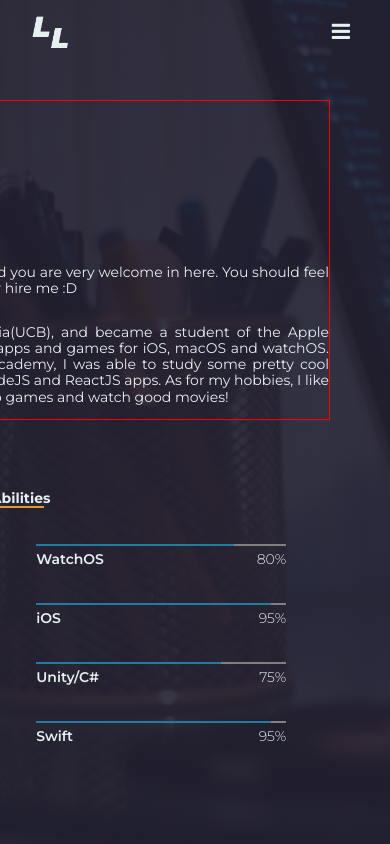
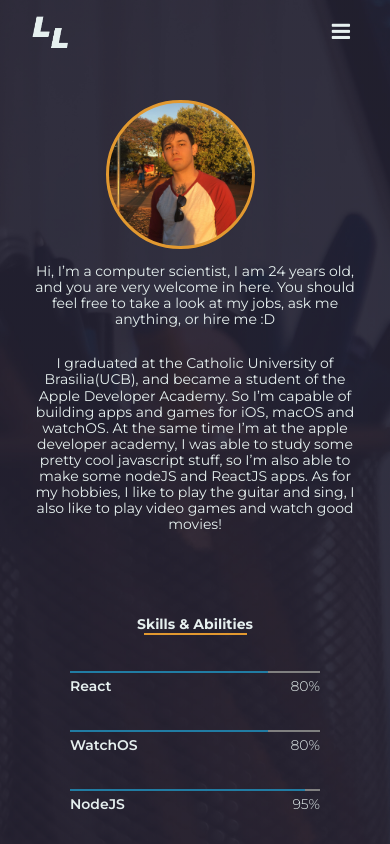
Before and after one commit to leo1mml/Portifolio, a React (Create React App) app: page /about in a window 390 px wide. Shown: the top 844 px of the page. Built offline with nearby package versions, Linux system fonts and the light colour scheme.

Commit message:
about me almost finished

```diff
--- a/src/App.css
+++ b/src/App.css
@@ -418,10 +418,22 @@ button:disabled {
 
 @media screen and (max-width: 600px) {
   .aboutme__container {
-    margin-top: 100px; }
+    margin: 0;
+    margin-top: 100px;
+    padding: 0;
+    align-content: center;
+    flex-basis: 95%;
+    margin-left: 2.5%; }
 
   .aboutme__intro {
     flex-direction: column;
-    border: 1px solid red; } }
+    box-sizing: border-box;
+    padding: 0 5%; }
+
+  .aboutme__intro__photo {
+    align-self: center; }
+
+  .aboutme__intro__description {
+    text-align: center; } }
 
 /*# sourceMappingURL=App.css.map */
--- a/src/Components/SkillBar.js
+++ b/src/Components/SkillBar.js
@@ -4,6 +4,10 @@ class SkillBar extends React.Component {
 
     state = {
         basis : 0
+    }
+
+    componentWillUnmount(){
+        clearInterval(this.fillBar)
     }
 
 
@@ -20,7 +24,7 @@ class SkillBar extends React.Component {
     }
 
 
-    fillBar = setInterval(this.growFillBar, 15)
+    fillBar = setInterval(this.growFillBar, this.props.badassPercentage * .3)
 
 
     render(){
--- a/src/StylesSCSS/Containers/AboutMe.scss
+++ b/src/StylesSCSS/Containers/AboutMe.scss
@@ -75,10 +75,23 @@
 
 @media screen and (max-width: 600px) {
     .aboutme__container{
+        margin: 0;
         margin-top: 100px;
+        padding: 0;
+        align-content: center;
+        flex-basis: 95%;
+        margin-left: 2.5%;
     }
     .aboutme__intro{
         flex-direction: column;
-        border: 1px solid red;
+        box-sizing: border-box;
+        padding: 0 5%;
+    }
+    .aboutme__intro__photo{
+        align-self: center;
+    }
+
+    .aboutme__intro__description{
+        text-align: center;
     }
 }
```
Also changed, not shown: 1 other file (tests, documents, lock files or other folders).
